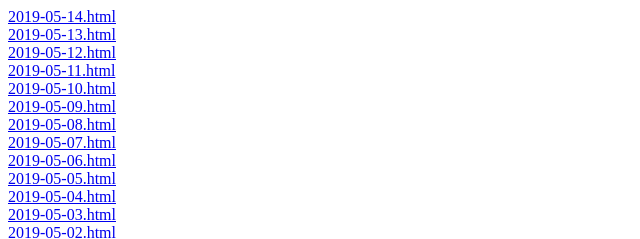
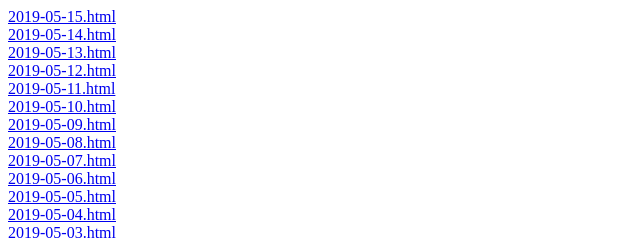
Before and after one commit to sdlyyxy/qlwb, a plain HTML site: page index.html in a window 1280 px wide. Shown: the top 239 px of the page, 0-640 px from the left. Drawn offline with Linux system fonts and the light colour scheme.

Commit message:
new paper

```diff
--- a/index.html
+++ b/index.html
@@ -1,3 +1,4 @@
+<a href="2019-05-15.html">2019-05-15.html</a><br>
 <a href="2019-05-14.html">2019-05-14.html</a><br>
 <a href="2019-05-13.html">2019-05-13.html</a><br>
 <a href="2019-05-12.html">2019-05-12.html</a><br>
```
Also changed, not shown: 2019-05-15.html (added, +1 -0 lines).
